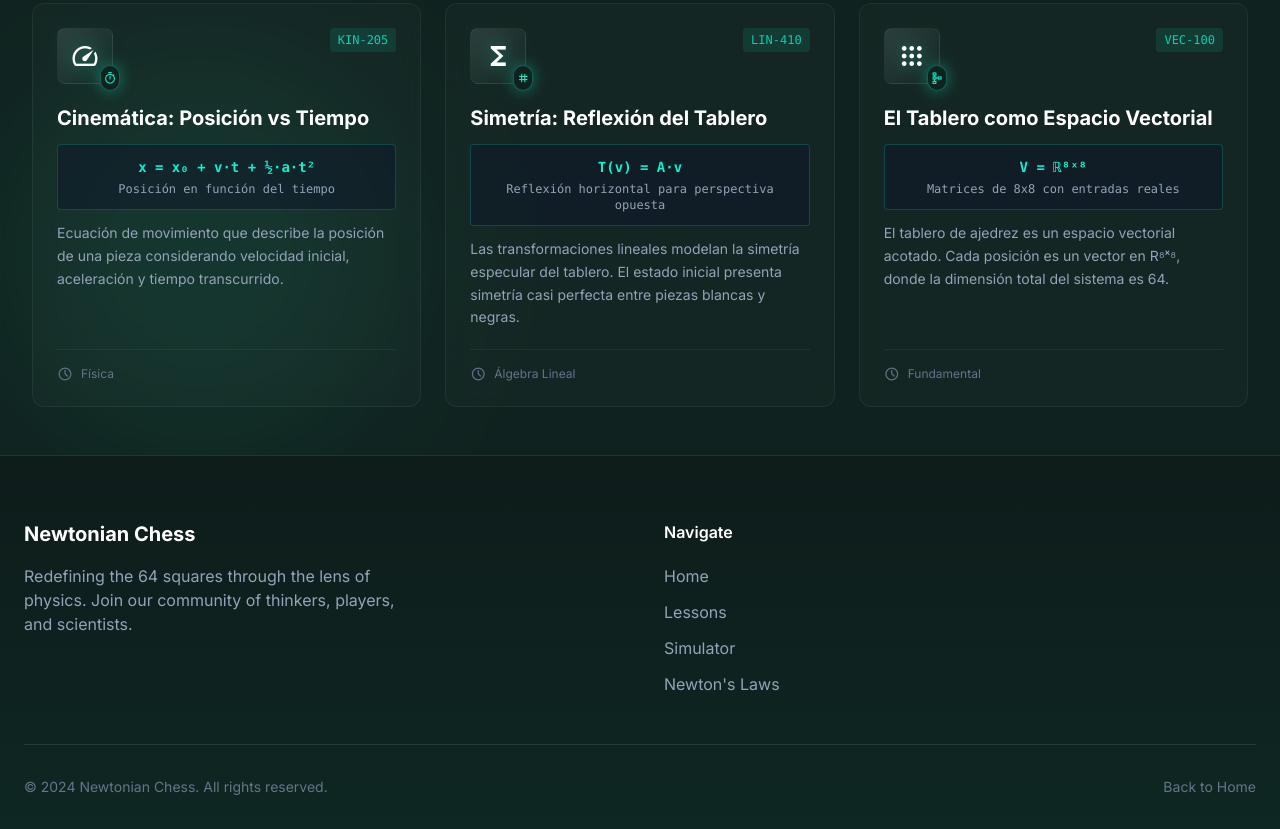
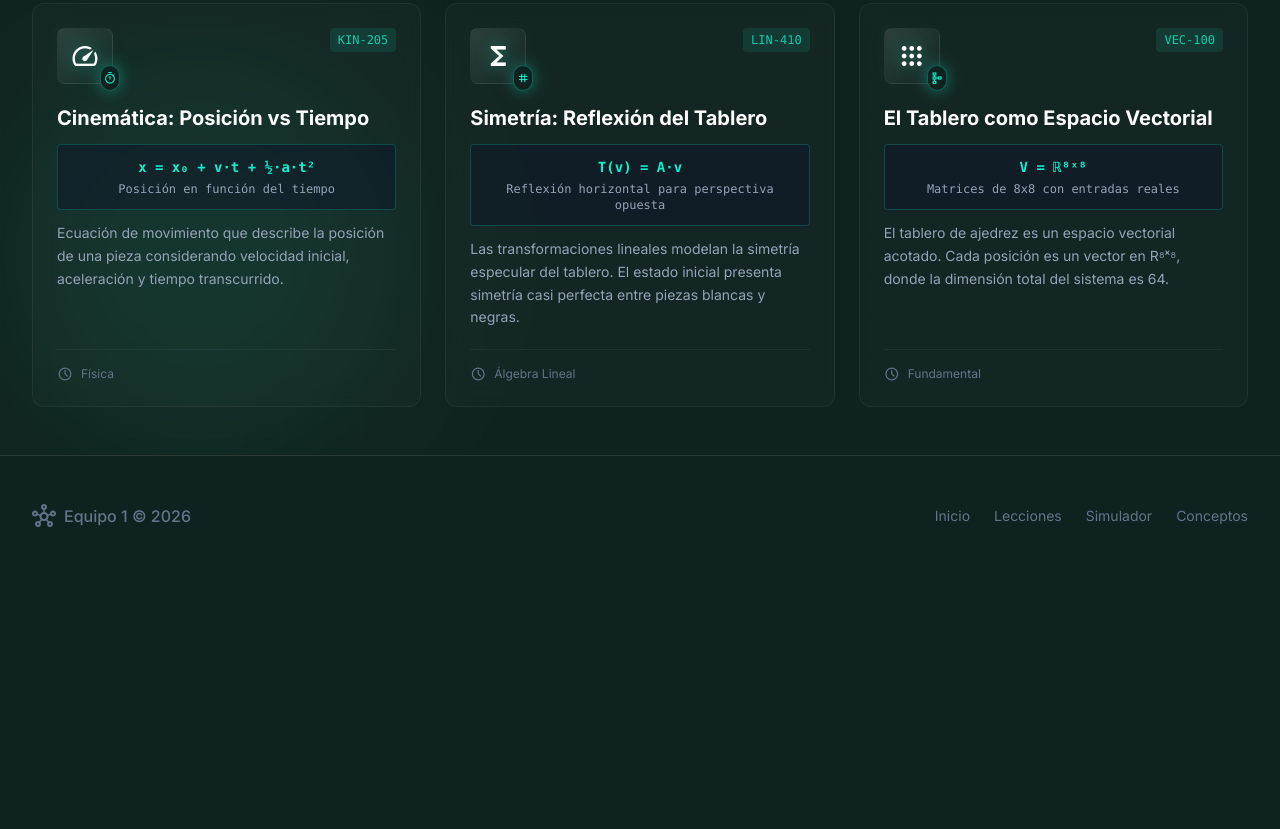
Before and after one commit to AndrewSs45/Projecto-Algebra, a website: page newton.html in a window 1280 px wide. Shown: the part 1205-2034 px from the top of the page. After the commit the page ends 1781 px from the top, so only its background shows below. Drawn offline with nearby package versions, Linux system fonts and the light colour scheme.

Commit message:
hello world

```diff
--- a/newton.html
+++ b/newton.html
@@ -405,33 +405,17 @@
 </div>
 </main>
 <!-- Footer -->
-<footer class="border-t border-white/10 bg-[#0e1c1a] pt-16 pb-8 relative overflow-hidden">
-<div class="absolute inset-0 bg-gradient-to-t from-primary/5 to-transparent pointer-events-none"></div>
-<div class="layout-container flex flex-col items-center max-w-7xl mx-auto px-6 relative z-10">
-<div class="grid grid-cols-1 md:grid-cols-4 gap-12 w-full mb-12">
-<div class="col-span-1 md:col-span-2 space-y-4">
-<div class="flex items-center gap-3 text-white">
-
-<h2 class="text-xl font-bold">Newtonian Chess</h2>
+<footer class="bg-background-dark border-t border-white/10 py-12">
+<div class="max-w-7xl mx-auto px-4 sm:px-6 lg:px-8 flex flex-col md:flex-row justify-between items-center gap-6">
+<div class="flex items-center gap-2">
+<span class="material-symbols-outlined text-slate-500">hub</span>
+<span class="text-slate-500 font-medium">Equipo 1 © 2026</span>
 </div>
-<p class="text-slate-400 max-w-sm">
-                        Redefining the 64 squares through the lens of physics. Join our community of thinkers, players, and scientists.
-                    </p>
-</div>
-<div class="flex flex-col gap-3">
-<h3 class="text-white font-semibold mb-2">Navigate</h3>
-<a class="text-slate-400 hover:text-primary transition-colors" href="index.html">Home</a>
-<a class="text-slate-400 hover:text-primary transition-colors" href="lesson.html">Lessons</a>
-<a class="text-slate-400 hover:text-primary transition-colors" href="simulator.html">Simulator</a>
-<a class="text-slate-400 hover:text-primary transition-colors" href="newton.html">Newton's Laws</a>
-</div>
-</div>
-<div class="w-full h-px bg-white/10 mb-8"></div>
-<div class="flex flex-col md:flex-row justify-between items-center w-full gap-4">
-<p class="text-slate-500 text-sm">© 2024 Newtonian Chess. All rights reserved.</p>
 <div class="flex gap-6">
-<a class="text-slate-500 hover:text-white text-sm" href="index.html">Back to Home</a>
-</div>
+<a class="text-slate-500 hover:text-white transition-colors text-sm" href="index.html">Inicio</a>
+<a class="text-slate-500 hover:text-white transition-colors text-sm" href="lesson.html">Lecciones</a>
+<a class="text-slate-500 hover:text-white transition-colors text-sm" href="simulator.html">Simulador</a>
+<a class="text-slate-500 hover:text-white transition-colors text-sm" href="newton.html">Conceptos</a>
 </div>
 </div>
 </footer>
```
Also changed, not shown: index.html (+8 -8 lines), lesson.html (+22 -2 lines), simulator.html (+6 -6 lines), 2 other files.
